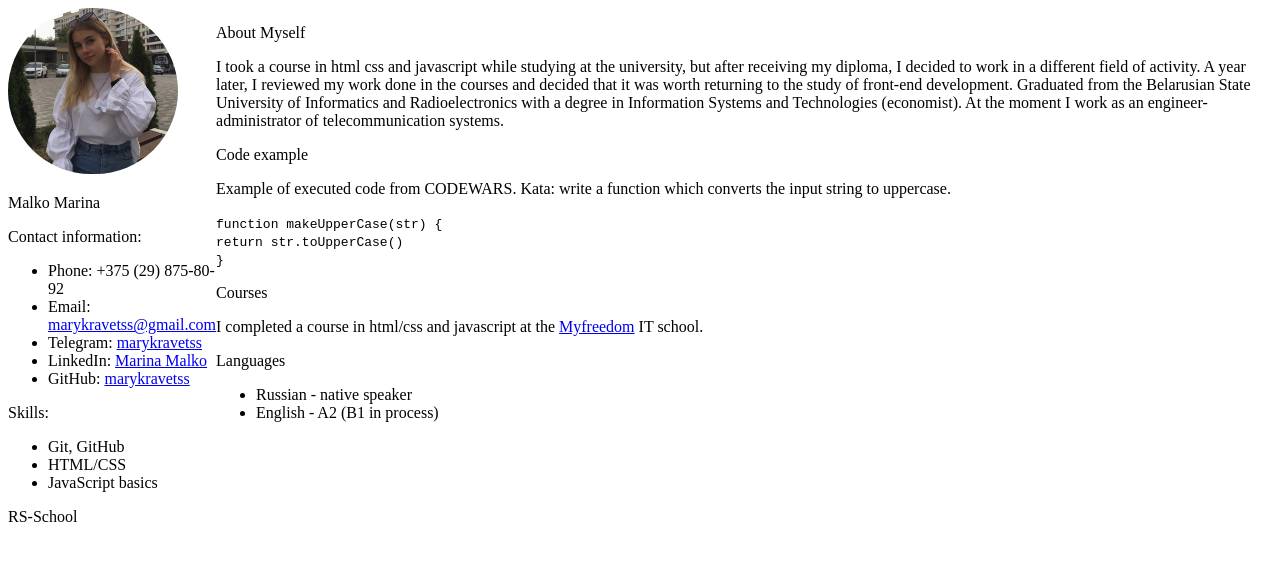
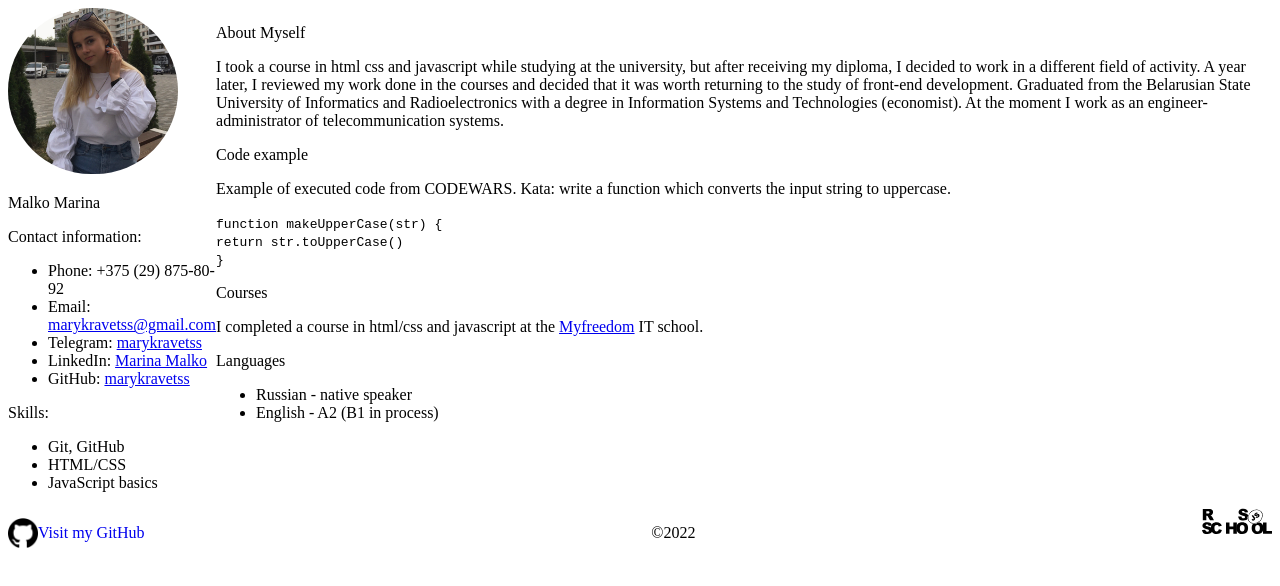
Before and after one commit to marykravetss/rsschool-cv, a plain HTML site: page index.html in a window 1280 px wide. Drawn offline with Linux system fonts and the light colour scheme.

Commit message:
feat: add information to the footer

```diff
--- a/css/style.css
+++ b/css/style.css
@@ -5,3 +5,15 @@
 .columns{
     display: flex;
 }
+
+.footerDiv{
+display: flex;
+justify-content: space-between;
+
+}
+
+.githubImg{
+    text-decoration: none;
+    display: flex;
+    align-items: center;
+}
--- a/index.html
+++ b/index.html
@@ -15,6 +15,7 @@
             <div class="leftColumn">
                 <header>
                     <img src="img/photo.jpg" alt="photo" width="170" class="photo">
+
                     <p class="firstName">Malko Marina</p>
                 </header>
                 <section class="contactInformation">
@@ -65,7 +66,23 @@
                 </section>
             </aside>
         </div>
-        <footer>RS-School</footer>
+        <footer class="footerDiv">
+            <div>
+                <a href="https://github.com/marykravetss" class="githubImg">
+                    <img src="img/github.png" alt="github" width="30" class="git">
+                    <p>Visit my GitHub</p>
+                </a>
+            </div>
+            <div>
+                <p>&copy;2022</p>
+            </div>
+            <div>
+                <a href="https://rs.school/js/">
+                    <img src="img/rs_school_js.svg" alt="rs_school_js" width="70">
+                </a>
+            </div>
+
+        </footer>
     </div>
 </body>
 
```
Also changed, not shown: img/github.png (added), img/rs_school_js.svg (added).
